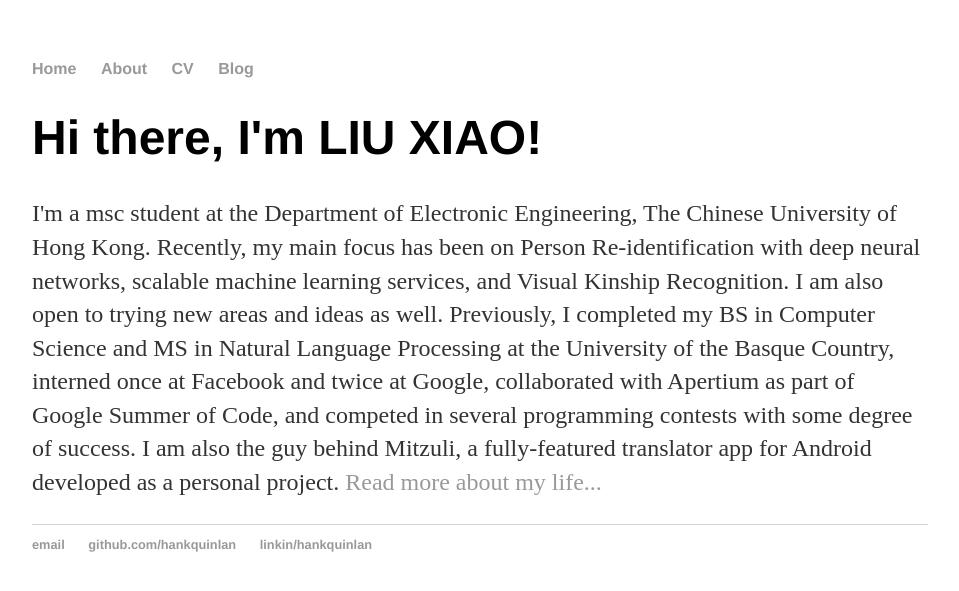
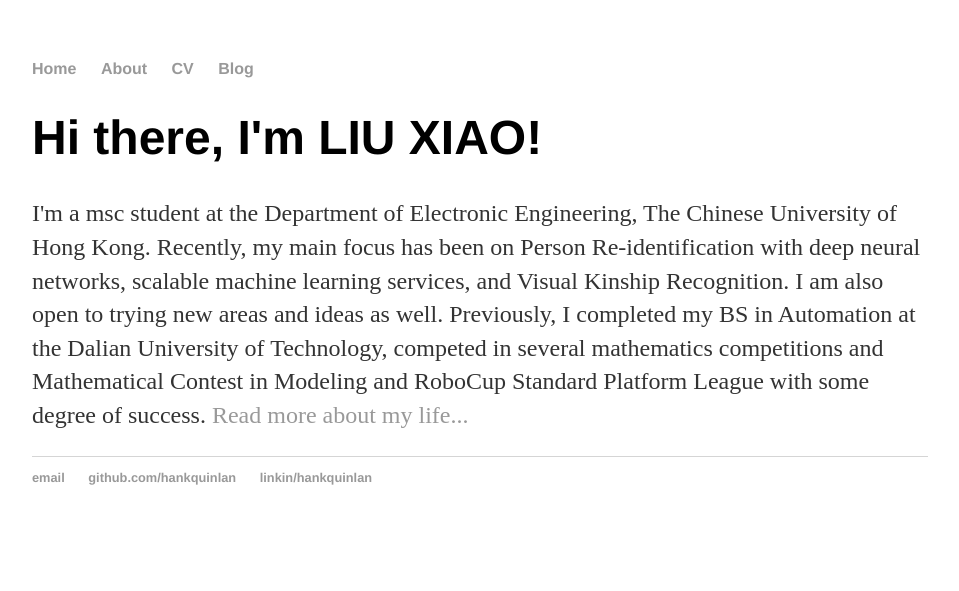
Before and after one commit to Archimedes2013/Archimedes2013.github.io, a Jekyll site: the page built from index.html, in a window 1280 px wide. Shown: the top 591 px of the page, without its empty margins (160-1119 px from the left). Built offline with Jekyll 4.4.1, drawn with Linux system fonts in a browser that asks for light colours.

Commit message:
Update index.html

```diff
--- a/index.html
+++ b/index.html
@@ -10,9 +10,8 @@ title: Hank Quinlan, Horrible Cop
 services, and Visual Kinship Recognition.
 		I am also open to trying new areas and ideas as well.
 
-		Previously, I completed my BS in Computer Science and MS in Natural Language Processing at the University of the Basque Country,
-		interned once at Facebook and twice at Google, collaborated with Apertium as part of Google Summer of Code, and competed
-		in several programming contests with some degree of success.
-		I am also the guy behind Mitzuli, a fully-featured translator app for Android developed as a personal project.
+		Previously, I completed my BS in Automation at the Dalian University of Technology,
+		competed in several mathematics competitions and Mathematical Contest in Modeling and RoboCup Standard Platform League
+		with some degree of success.
 		<a href="/about">Read more about my life...</a></p>
 </div><!-- /.blurb -->
```
